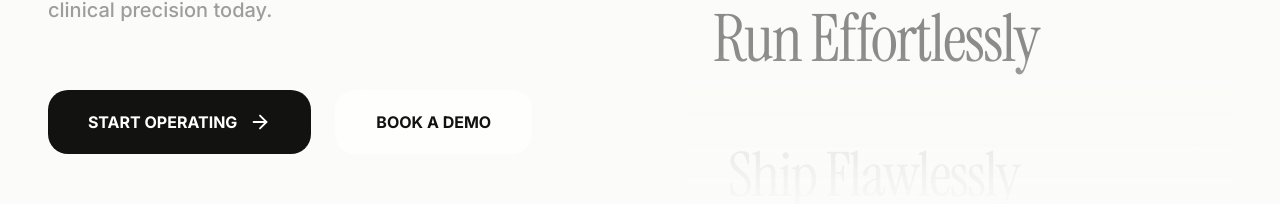
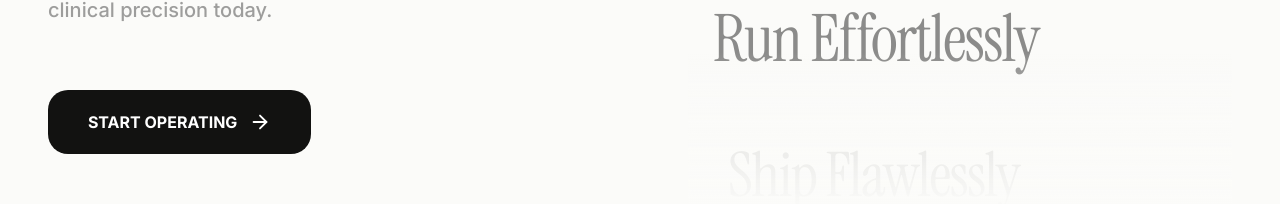
Before and after one commit to ankur-bag/Gatherly, a Next.js app: page / in a window 1280 px wide. Shown: the part 3264-3468 px from the top of the page. Built offline with nearby package versions, Linux system fonts and the light colour scheme; no server answers.

Commit message:
fixes: dashboard

```diff
--- a/components/HomePage/Cta.tsx
+++ b/components/HomePage/Cta.tsx
@@ -2,13 +2,7 @@
 
 import CTAWithVerticalMarquee from "@/components/ui/cta-with-text-marquee";
 
-interface CtaProps {
-  isSignedIn: boolean;
-}
-
-export function Cta({ isSignedIn }: CtaProps) {
-  if (isSignedIn) return null;
-
+export function Cta() {
   return (
     <section id="cta">
       <CTAWithVerticalMarquee />
--- a/components/HomePage/HomePageUI.tsx
+++ b/components/HomePage/HomePageUI.tsx
@@ -18,7 +18,7 @@ export function HomePageUI() {
       <main className="w-full">
         <Hero isSignedIn={signedIn} />
         <VercepFeature1 />
-        <Cta isSignedIn={signedIn} />
+        <Cta />
       </main>
       <Footer />
     </div>
--- a/components/ui/cta-with-text-marquee.tsx
+++ b/components/ui/cta-with-text-marquee.tsx
@@ -152,9 +152,6 @@ export default function CTAWithVerticalMarquee() {
                   <FiArrowRight size={22} />
                 </button>
               </SignUpButton>
-              <button className="h-16 px-10 rounded-2xl glass font-bold text-charcoal hover:bg-black/5 transition-all active:scale-95">
-                BOOK A DEMO
-              </button>
             </motion.div>
           </div>
 
```
